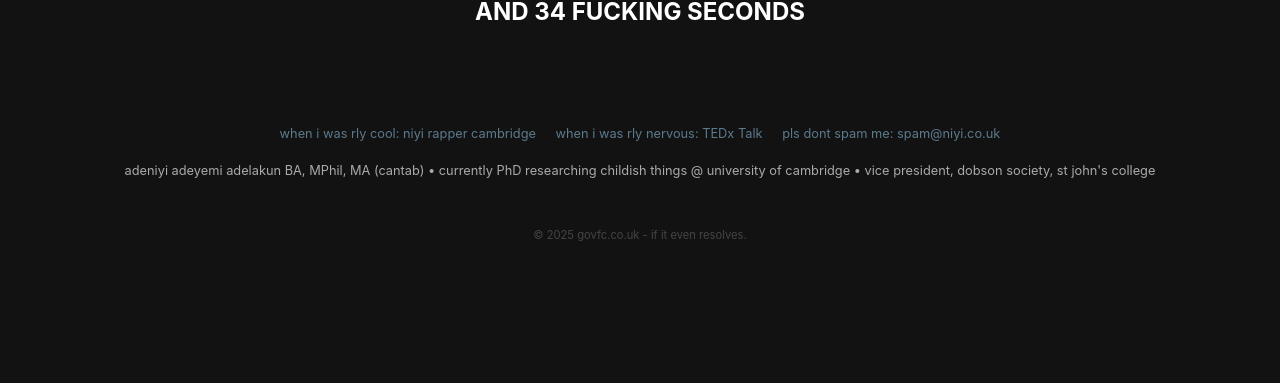
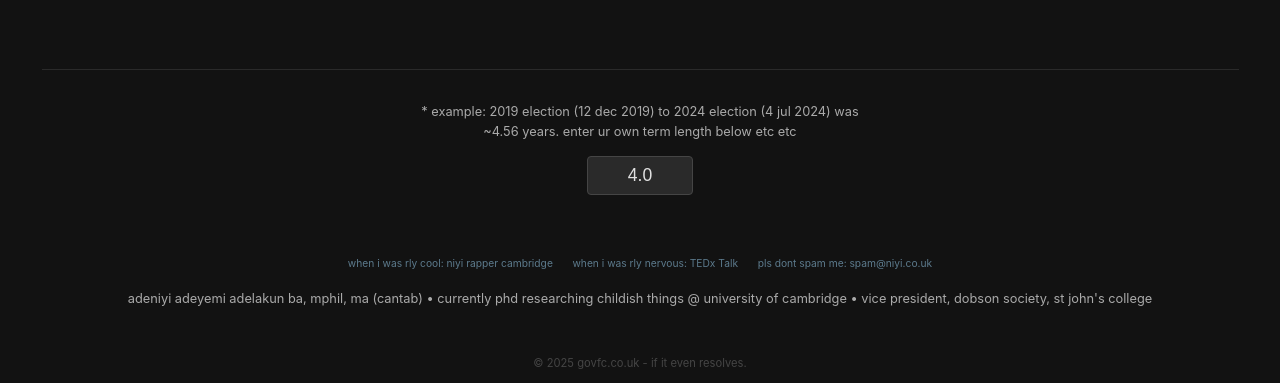
Before and after one commit to niyisurvey/govfc-html-ticker, a plain HTML site: page index.html in a window 1280 px wide. Shown: the part 503-886 px from the top of the page. Before the commit the page ends 800 px from the top, so only its background shows below. Drawn offline with Linux system fonts and the light colour scheme.

Commit message:
Change term calculation basis to 4 years

```diff
--- a/index.html
+++ b/index.html
@@ -28,7 +28,7 @@
 
         #intro-question {
             font-style: italic;
-            font-size: 1.4em; /* Kept em here, relative to body */
+            font-size: 1.4em;
             color: #88c0d0;
             margin-bottom: 30px;
             line-height: 1.4;
@@ -40,7 +40,7 @@
         }
 
         #ticker-intro {
-            font-size: 1.5em; /* Kept em here, relative to body */
+            font-size: 1.5em;
             color: #b0b0b0;
             margin: 0 0 5px 0;
             font-weight: bold;
@@ -49,7 +49,7 @@
 
         #game-minutes-big {
             font-family: 'Helvetica Neue', Helvetica, Arial, sans-serif;
-            font-size: 20em; /* Kept em here, relative to body */
+            font-size: 20em;
             color: #FFFFFF;
             line-height: 0.9;
             font-weight: bold;
@@ -58,8 +58,8 @@
             padding: 0;
         }
 
-        #ticker-unit {
-            font-size: 2.2em; /* Kept em here, relative to body */
+        #ticker-unit { /* For "MINUTES" */
+            font-size: 2.2em;
             color: #b0b0b0;
             margin: 0;
             font-weight: bold;
@@ -67,22 +67,70 @@
             margin-top: -0.1em;
         }
 
-        #ticker-seconds {
-            font-size: 1.5em; /* Kept em here, relative to body */
+        #ticker-seconds { /* For "AND XXX FUCKING SECONDS" */
+            font-size: 1.5em;
             color: #FFFFFF;
             margin: 5px 0 0 0;
             font-weight: bold;
             line-height: 1.2;
         }
+        .term-explainer-asterisk { /* Style for the asterisk */
+            font-size: 0.8em;
+            vertical-align: super;
+            margin-left: 2px;
+            color: #aaaaaa; /* Match explainer text color */
+            font-style: normal; /* Keep asterisk non-italic if intro Q is italic */
+            font-weight: normal; /* Keep asterisk non-bold */
+        }
+
 
         #half-time-message {
-            font-size: 1.4em; /* Kept em here, relative to body */
+            font-size: 1.4em;
             color: #FFEB3B;
             min-height: 1.5em;
             font-weight: bold;
             margin-top: 15px;
             margin-bottom: 30px;
         }
+
+         /* Custom Term Section Styling */
+        #custom-term-section {
+            margin-top: 20px;
+            margin-bottom: 40px;
+            border-top: 1px solid #2a2a2a; /* Subtle separator */
+            padding-top: 20px;
+        }
+
+        #custom-term-explainer {
+            font-size: 0.8em; /* Same size as contact info */
+            color: #aaaaaa; /* Same color as contact info */
+            line-height: 1.5;
+            margin-bottom: 15px;
+            text-transform: lowercase; /* As requested */
+            max-width: 450px;
+            margin-left: auto;
+            margin-right: auto;
+        }
+
+        #term-length-input {
+            font-size: 1.1em;
+            padding: 8px 12px;
+            width: 80px;
+            background-color: #2a2a2a;
+            color: #e0e0e0;
+            border: 1px solid #454545;
+            border-radius: 4px;
+            text-align: center;
+        }
+        #term-length-input::-webkit-outer-spin-button,
+        #term-length-input::-webkit-inner-spin-button {
+          -webkit-appearance: none;
+          margin: 0;
+        }
+        #term-length-input[type=number] {
+          -moz-appearance: textfield; /* Firefox */
+        }
+
 
         /* "Super Discreet" Personal Details Section */
         .details-section {
@@ -95,46 +143,42 @@
             margin-bottom: 20px;
             text-align: center;
         }
-        /* General P styling - applies unless overridden */
         .details-section p {
-            font-size: 0.8rem; /* CHANGED to rem */
+            font-size: 0.8em;
             line-height: 1.5;
             margin-bottom: 8px;
             color: #707070;
-            font-weight: normal; /* Ensure normal weight */
         }
 
         .details-section .contact-links {
             margin-top: 8px;
-            margin-bottom: 8px;
+             margin-bottom: 8px; /* Ensure spacing */
         }
         .details-section .contact-links a {
             color: #5c7a8c;
             text-decoration: none;
             margin: 0 8px;
-            font-size: 0.8rem; /* CHANGED to rem, same as p and personal-info */
+            font-size: 0.8em;
             display: inline-block;
             margin-bottom: 5px;
             line-height: 1.5;
-            font-weight: normal; /* Explicitly normal weight */
         }
         .details-section .contact-links a:hover {
             text-decoration: underline;
             color: #79aacc;
         }
-        /* Style for the personal info line */
-        #personal-info {
-            font-size: 0.8rem; /* CHANGED to rem, same as links */
-            color: #aaaaaa;
+        #personal-info { /* Style for personal info line */
+            font-size: 0.8em; /* Same size as links */
+            color: #aaaaaa; /* Different color */
             line-height: 1.5;
             margin-bottom: 8px;
-            font-weight: normal; /* Explicitly normal weight */
         }
+
 
         /* Footer */
         footer {
             margin-top: 30px;
-            font-size: 0.7em; /* Kept em here, relative to body */
+            font-size: 0.7em;
             color: #454545;
         }
         footer p {
@@ -169,9 +213,9 @@
             #ticker-unit { font-size: 1.4em; }
             #ticker-seconds { font-size: 1em; }
             #intro-question { font-size: 1em; }
-            /* Unified small size using rem */
-            .details-section p, #personal-info, .details-section .contact-links a {
-                font-size: 0.75rem; /* CHANGED to rem */
+            #custom-term-explainer { font-size: 0.75em; } /* Match detail text size */
+            #personal-info, .details-section .contact-links a {
+                font-size: 0.75em;
             }
         }
         @media (max-width: 380px) {
@@ -180,10 +224,6 @@
              #ticker-seconds { font-size: 0.9em; }
              #ticker-intro { font-size: 0.9em; }
              #intro-question { font-size: 0.9em; }
-             /* Unified extra-small size using rem */
-             .details-section p, #personal-info, .details-section .contact-links a {
-                font-size: 0.7rem; /* Adjusted smaller rem for smallest screens */
-            }
         }
     </style>
 </head>
@@ -196,19 +236,21 @@
                 <p id="ticker-intro">FOR FUCKS SAKE  IT'S ONLY FUCKING BEEN</p>
                 <div id="game-minutes-big">00</div>
                 <p id="ticker-unit">MINUTES</p>
-                <p id="ticker-seconds">AND 00 FUCKING SECONDS</p>
+                <p id="ticker-seconds">AND 00 FUCKING SECONDS<span class="term-explainer-asterisk">*</span></p> </div>
+            <p id="half-time-message"> </p>
+
+            <div id="custom-term-section">
+                <p id="custom-term-explainer">* example: 2019 election (12 dec 2019) to 2024 election (4 jul 2024) was ~4.56 years. enter ur own term length below etc etc</p>
+                <input type="number" id="term-length-input" value="4.0" step="0.1" min="0.1" aria-label="Custom term length in years">
             </div>
-            <p id="half-time-message"> </p>
-        </main>
 
-        <section class="details-section">
-            <p class="contact-links">
+        </main> <section class="details-section">
+             <p class="contact-links">
                 <a href="https://www.google.com/search?q=niyi+rapper+cambridge" target="_blank" rel="noopener noreferrer">when i was rly cool: niyi rapper cambridge</a>
                 <a href="https://www.youtube.com/watch?v=6NO3vfTilBA" target="_blank" rel="noopener noreferrer">when i was rly nervous: TEDx Talk</a>
                 <a href="mailto:spam@niyi.co.uk">pls dont spam me: spam@niyi.co.uk</a>
             </p>
-            <p id="personal-info">adeniyi adeyemi adelakun BA, MPhil, MA (cantab) • currently PhD
-                 researching childish things @ university of cambridge • vice president, dobson society, st john's college</p>
+            <p id="personal-info">adeniyi adeyemi adelakun ba, mphil, ma (cantab) • currently phd researching childish things @ university of cambridge • vice president, dobson society, st john's college</p>
         </section>
 
         <footer>
@@ -219,8 +261,9 @@
     <script>
         // --- Configuration ---
         const governmentStartDate = new Date("2024-07-05T00:00:00Z");
-        const totalTermYears = 4.56;
+        // REMOVED: const totalTermYears = 4; // This will now come from the input
         const footballMatchDurationMinutes = 90;
+        const DEFAULT_TERM_YEARS = 4.0; // Default value if input is invalid
 
         // --- DOM Elements ---
         const tickerIntroElement = document.getElementById('ticker-intro');
@@ -229,6 +272,7 @@
         const tickerSecondsElement = document.getElementById('ticker-seconds');
         const halfTimeMessageElement = document.getElementById('half-time-message');
         const currentYearElement = document.getElementById('current-year');
+        const termLengthInputElement = document.getElementById('term-length-input'); // Get the input element
 
         function setInitialInfo() {
             if (currentYearElement) {
@@ -241,8 +285,12 @@
                 tickerUnitElement.textContent = "MINUTES";
             }
             if (tickerSecondsElement) {
-                tickerSecondsElement.textContent = "AND 00 FUCKING SECONDS";
+                tickerSecondsElement.innerHTML = "AND 00 FUCKING SECONDS<span class=\"term-explainer-asterisk\">*</span>"; // Include asterisk here initially
             }
+            // Set initial value in input box (already set in HTML, but good practice)
+             if (termLengthInputElement) {
+                 termLengthInputElement.value = DEFAULT_TERM_YEARS.toFixed(1); // Ensure decimal display
+             }
         }
 
         function updateTicker() {
@@ -250,8 +298,22 @@
             let elapsedMilliseconds = now.getTime() - governmentStartDate.getTime();
             if (elapsedMilliseconds < 0) elapsedMilliseconds = 0;
 
-            const totalTermMilliseconds = totalTermYears * 365.25 * 24 * 60 * 60 * 1000;
-            const fractionOfTermElapsed = elapsedMilliseconds / totalTermMilliseconds;
+            // --- Get custom term length ---
+            let currentTermYears = DEFAULT_TERM_YEARS; // Start with default
+            if (termLengthInputElement) {
+                const inputValue = parseFloat(termLengthInputElement.value);
+                // Use input value only if it's a valid positive number
+                if (!isNaN(inputValue) && inputValue > 0) {
+                    currentTermYears = inputValue;
+                } else {
+                    // Optional: Visually reset invalid input back to default?
+                    // termLengthInputElement.value = DEFAULT_TERM_YEARS.toFixed(1);
+                }
+            }
+            // --- Use currentTermYears for calculation ---
+            const totalTermMilliseconds = currentTermYears * 365.25 * 24 * 60 * 60 * 1000;
+
+            const fractionOfTermElapsed = totalTermMilliseconds > 0 ? elapsedMilliseconds / totalTermMilliseconds : 0; // Avoid division by zero
             let matchTimeTotalMinutes = fractionOfTermElapsed * footballMatchDurationMinutes;
 
             let gameMinutes = Math.floor(matchTimeTotalMinutes);
@@ -271,7 +333,8 @@
                     tickerUnitElement.textContent = "MINUTES.";
                 }
                 if (tickerSecondsElement) {
-                    tickerSecondsElement.textContent = "AND " + String(gameSeconds).padStart(2, '0') + " FUCKING SECONDS.";
+                    // Added FUCKING, period, and asterisk span
+                    tickerSecondsElement.innerHTML = "AND " + String(gameSeconds).padStart(2, '0') + " FUCKING SECONDS.<span class=\"term-explainer-asterisk\">*</span>";
                 }
                 if (halfTimeMessageElement) {
                     halfTimeMessageElement.textContent = "FINAL WHISTLE!";
@@ -287,7 +350,8 @@
                     tickerUnitElement.textContent = "MINUTES";
                 }
                 if (tickerSecondsElement) {
-                    tickerSecondsElement.textContent = "AND " + String(gameSeconds).padStart(2, '0') + " FUCKING SECONDS";
+                    // Added FUCKING and asterisk span
+                    tickerSecondsElement.innerHTML = "AND " + String(gameSeconds).padStart(2, '0') + " FUCKING SECONDS<span class=\"term-explainer-asterisk\">*</span>";
                 }
                 if (halfTimeMessageElement) {
                     halfTimeMessageElement.innerHTML = " ";
@@ -297,8 +361,17 @@
 
         document.addEventListener('DOMContentLoaded', function() {
             setInitialInfo();
-            updateTicker();
-            setInterval(updateTicker, 1000);
+            updateTicker(); // Initial call
+            const intervalId = setInterval(updateTicker, 1000); // Keep interval running
+
+            // Add event listener to the input box
+            if (termLengthInputElement) {
+                termLengthInputElement.addEventListener('input', function() {
+                    // When input changes, immediately update the ticker display
+                    // No need to restart interval, updateTicker reads current value
+                    updateTicker();
+                });
+            }
         });
     </script>
 </body>
```
